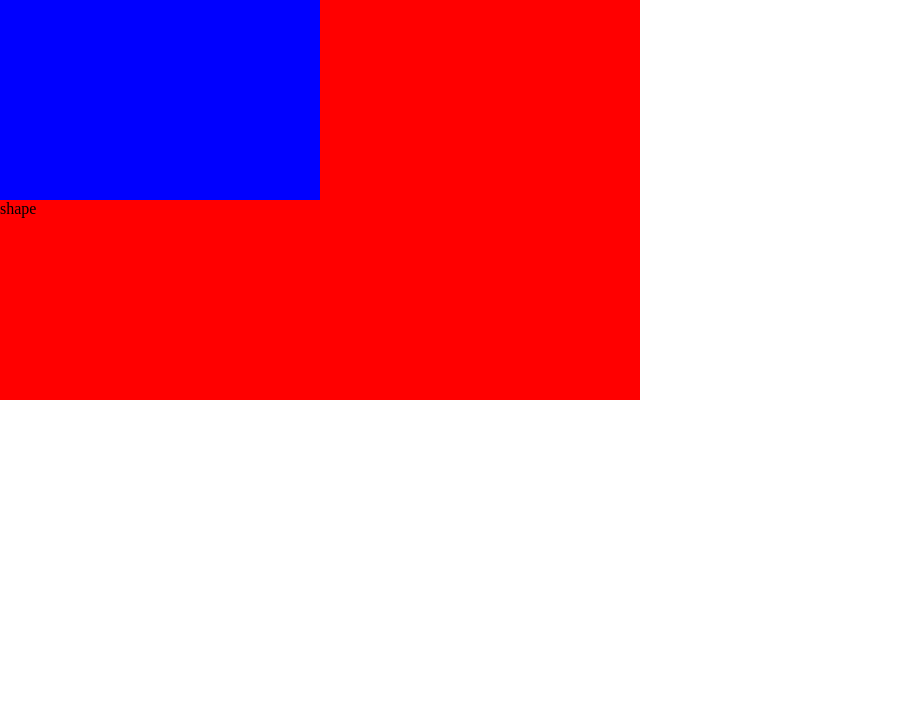
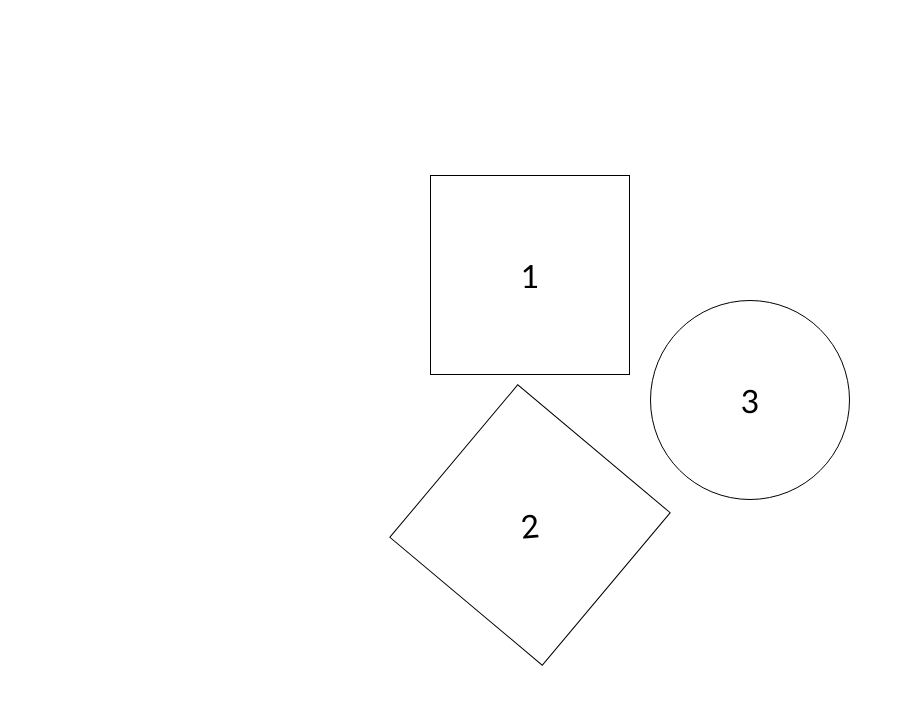
Before and after one commit to Bibekjoshi50/shapegames, a plain HTML site: page index.html in a window 1280 px wide. Shown: the whole page, without its empty margins (0-913 px from the left). Drawn offline with Linux system fonts and the light colour scheme.

Commit message:
Add files via upload

```diff
--- a/index.html
+++ b/index.html
@@ -8,7 +8,11 @@
 </head>
 <body>
  <div id="main">
-    <div class="shape"></div>shape
+   <div id="box">
+    <div id="square" class="shape"><h1>1</h1></div>
+    <div id="diamond" class="shape"><h1>2</h1></div>
+   </div>
+    <div id ="circle" class="shape"><h1>3</h1></div>
  </div>
 </body>
 </html>
--- a/style.css
+++ b/style.css
@@ -10,14 +10,49 @@ html,body{
 
 }
 #main{
-    height: 50%;
-    width: 50%;
+    height: 100%;
+    width: 100%;
+    display: flex;
+    align-items: center;
+    justify-content: center;
+    font-family: 'Gill Sans', 'Gill Sans MT', Calibri, 'Trebuchet MS', sans-serif;
+
+}
+h1{
+    font-weight: normal;
+
+}
+.shape{
+    height: 200px;
+    width: 200px;
+    margin: 10px;
+    display: flex;
+    border: 1px solid black;
+    align-items: center;
+    justify-content: center;
+}
+#square:hover{
     background-color: red;
 
 }
-.shape{
-    height: 50%;
-    width: 50%;
+#circle{
+    border-radius: 50%;
+
+}
+#circle:hover{
+    background-color: rgb(38, 243, 6);
+}
+#diamond{
+rotate: 40deg;
+margin-top: 50px
+}
+
+#diamond:hover{
     background-color: blue;
 
+    }
+
+#diamond h1{
+    rotate: -45deg;
+
 }
```
